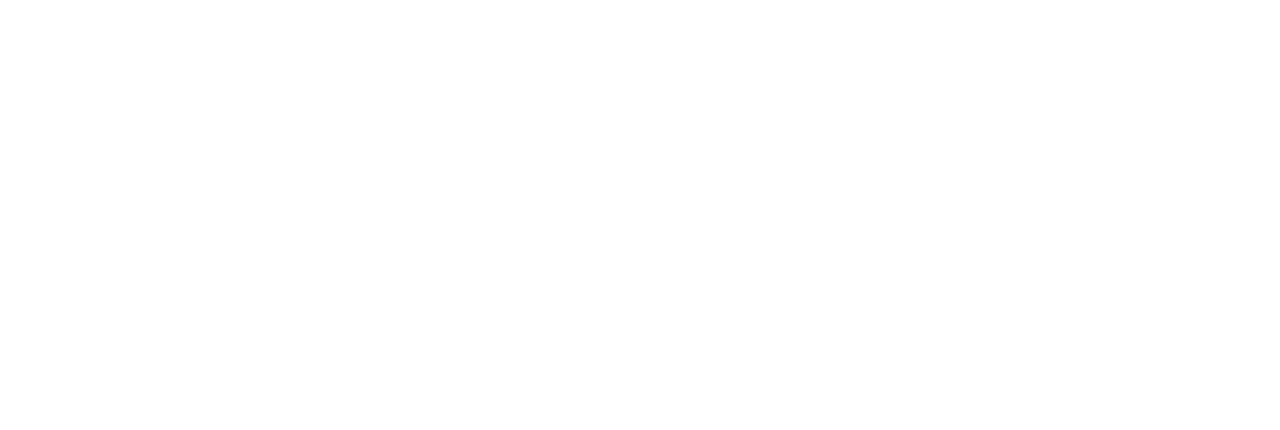
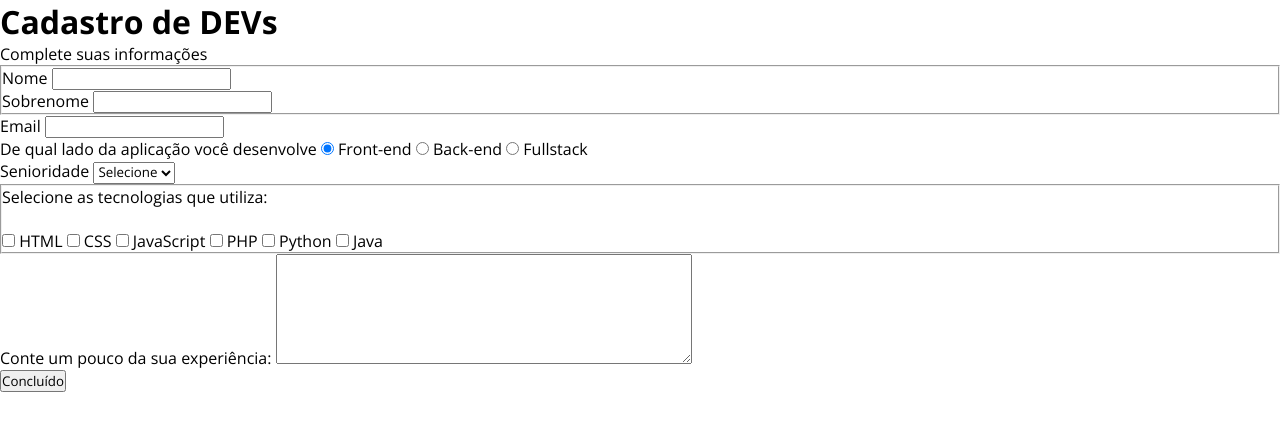
Before and after one commit to bruno-zielinski/form-html-css-by-rafaella, a plain HTML site: page index.html in a window 1280 px wide. Drawn offline with nearby package versions, Linux system fonts and the light colour scheme.

Commit message:
Update index.html
form base structure

```diff
--- a/index.html
+++ b/index.html
@@ -17,6 +17,92 @@
 
 <body>
 
+  <div>
+    <h1>Cadastro de DEVs</h1>
+    <p>Complete suas informações</p>
+  </div>
+
+  <form>
+    <fieldset>
+      <div>
+        <label for="name">Nome</label>
+        <input type="text" name="name" id="name">
+      </div>
+
+      <div>
+        <label for="lastname">Sobrenome</label>
+        <input type="text" name="lastname" id="lastname">
+      </div>
+    </fieldset>
+
+    <div>
+      <label for="email">Email</label>
+      <input type="email" name="email" id="email">
+    </div>
+
+    <div>
+      <label>De qual lado da aplicação você desenvolve</label>
+
+      <label>
+        <input type="radio" name="devweb" id="devweb" value="frontend" checked>
+        Front-end
+      </label>
+
+      <label>
+        <input type="radio" name="devweb" id="devweb" value="backend">
+        Back-end
+      </label>
+
+      <label>
+        <input type="radio" name="devweb" id="devweb" value="fullstack">
+        Fullstack
+      </label>
+    </div>
+
+    <div>
+      <label>Senioridade</label>
+
+      <select name="senioridade" id="senioridade">
+        <option selected disabled value="">Selecione</option>
+        <option value="junior">Junior</option>
+        <option value="pleno">Pleno</option>
+        <option value="senior">Senior</option>
+      </select>
+    </div>
+
+    <fieldset>
+      <div>
+        <label>Selecione as tecnologias que utiliza:</label>
+        <br><br>
+
+        <input type="checkbox" name="tecnologia1" id="tecnologia1" value="HTML">
+        <label for="tecnologia1">HTML</label>
+
+        <input type="checkbox" name="tecnologia2" id="tecnologia2" value="CSS">
+        <label for="tecnologia2">CSS</label>
+
+        <input type="checkbox" name="tecnologia3" id="tecnologia3" value="JavaScript">
+        <label for="tecnologia3">JavaScript</label>
+
+        <input type="checkbox" name="tecnologia4" id="tecnologia4" value="PHP">
+        <label for="tecnologia4">PHP</label>
+
+        <input type="checkbox" name="tecnologia5" id="tecnologia5" value="Python">
+        <label for="tecnologia5">Python</label>
+
+        <input type="checkbox" name="tecnologia6" id="tecnologia6" value="Java">
+        <label for="tecnologia6">Java</label>
+      </div>
+    </fieldset>
+
+    <div>
+      <label for="contenos">Conte um pouco da sua experiência:</label>
+      <textarea name="contenos" id="contenos" rows="6" style="width:26rem"></textarea>
+    </div>
+
+    <button type="submit">Concluído</button>
+  </form>
+
 </body>
 
 </html>
```
